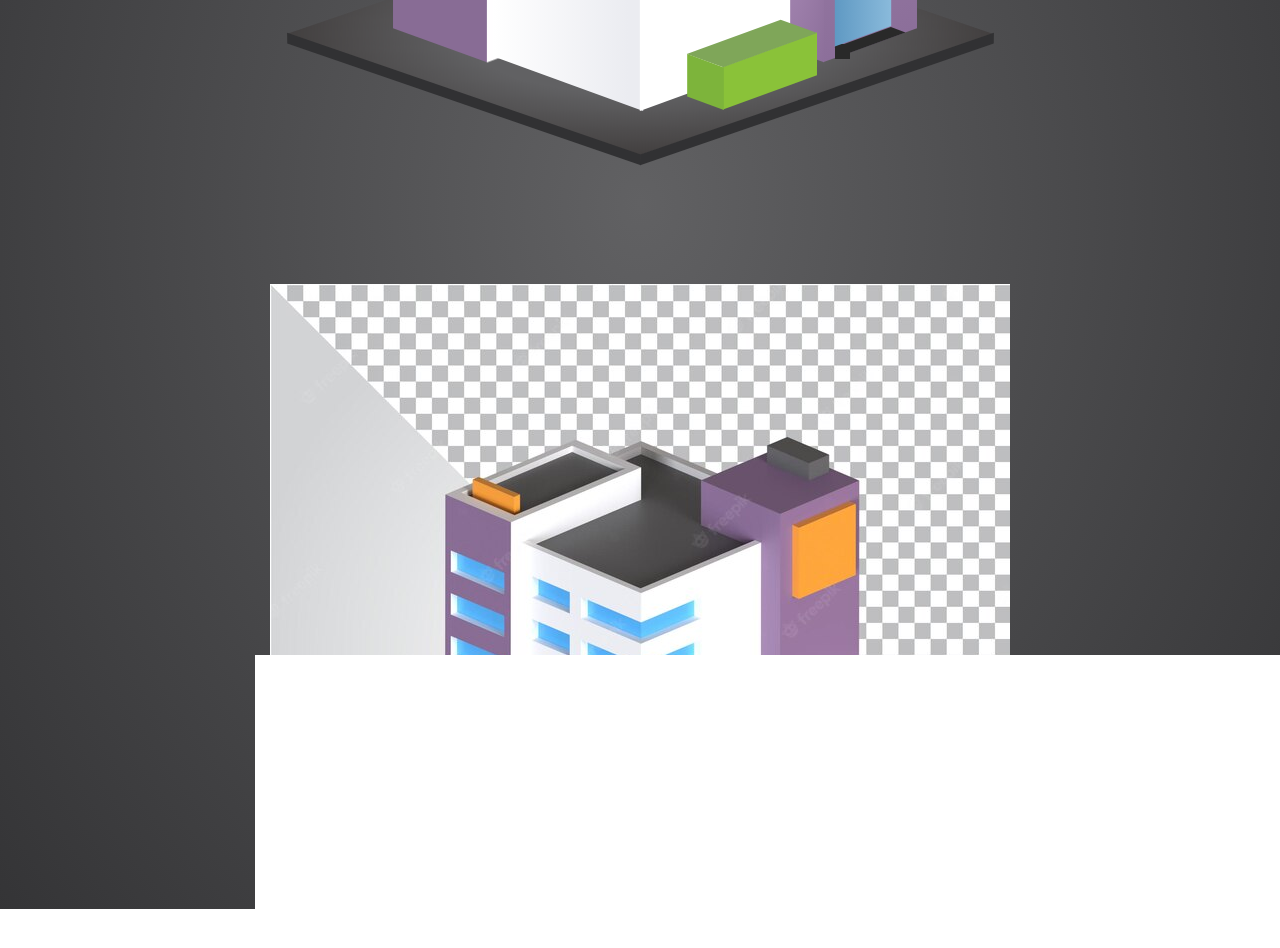
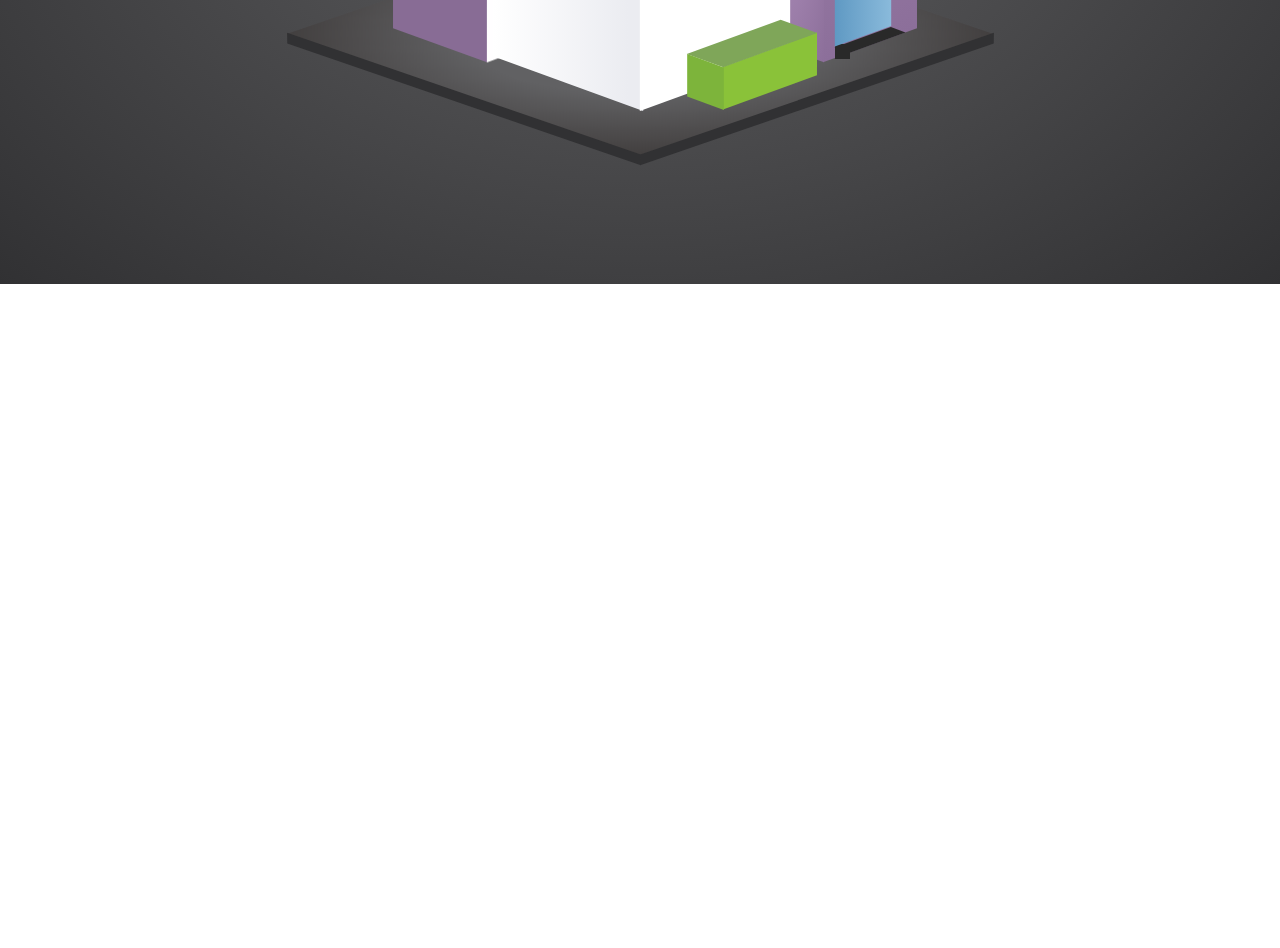
Before and after one commit to samupapati/Edificio-3D-CSS, a plain HTML site: page index.html in a window 1280 px wide. Shown: the part 616-1564 px from the top of the page. After the commit the page ends 900 px from the top, so only its background shows below. Drawn offline with Linux system fonts and the light colour scheme.

Commit message:
remoçao imagem de exemplo

```diff
--- a/index.html
+++ b/index.html
@@ -121,7 +121,7 @@
             <div class="grama-lado"></div>
         </div>
     </div>
-    <img src="predio 3d exemplo.jpg" alt="">
+
 </body>
 
 </html>
```
Also changed, not shown: page.png (added).
